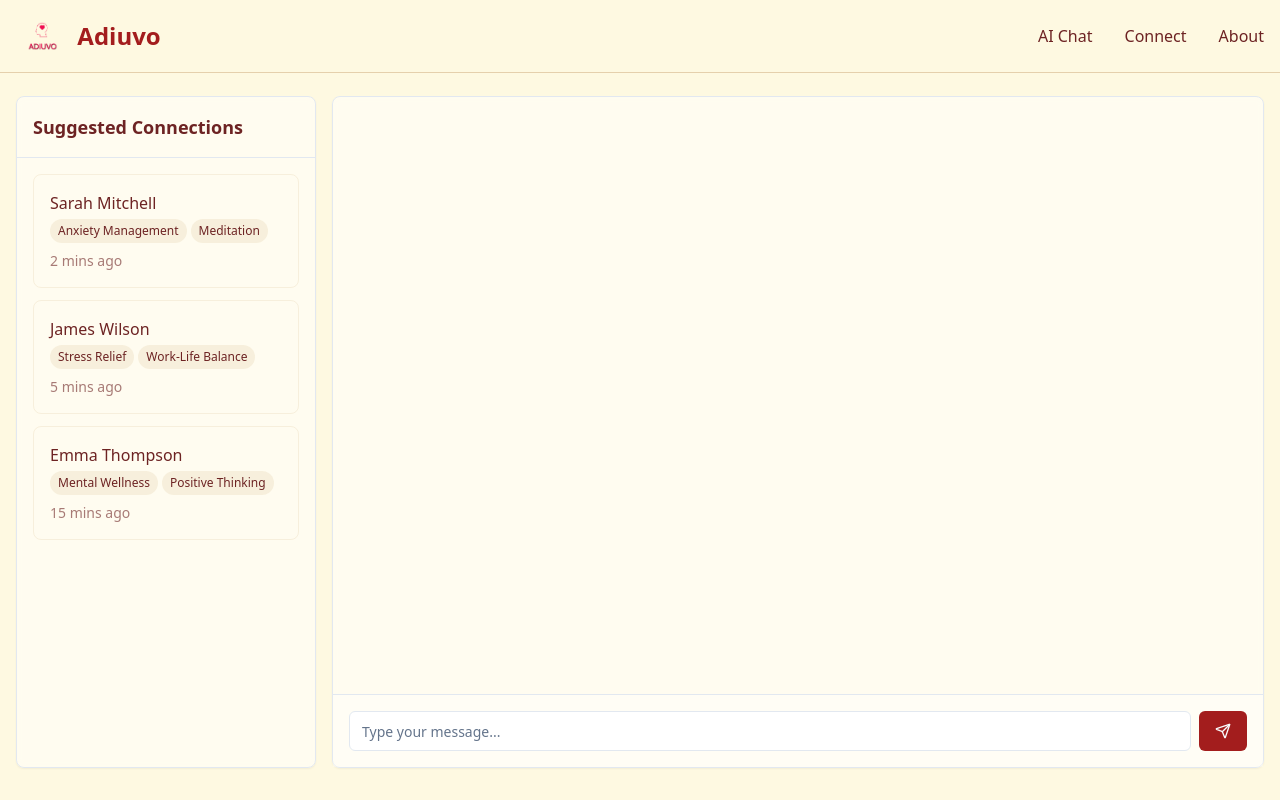
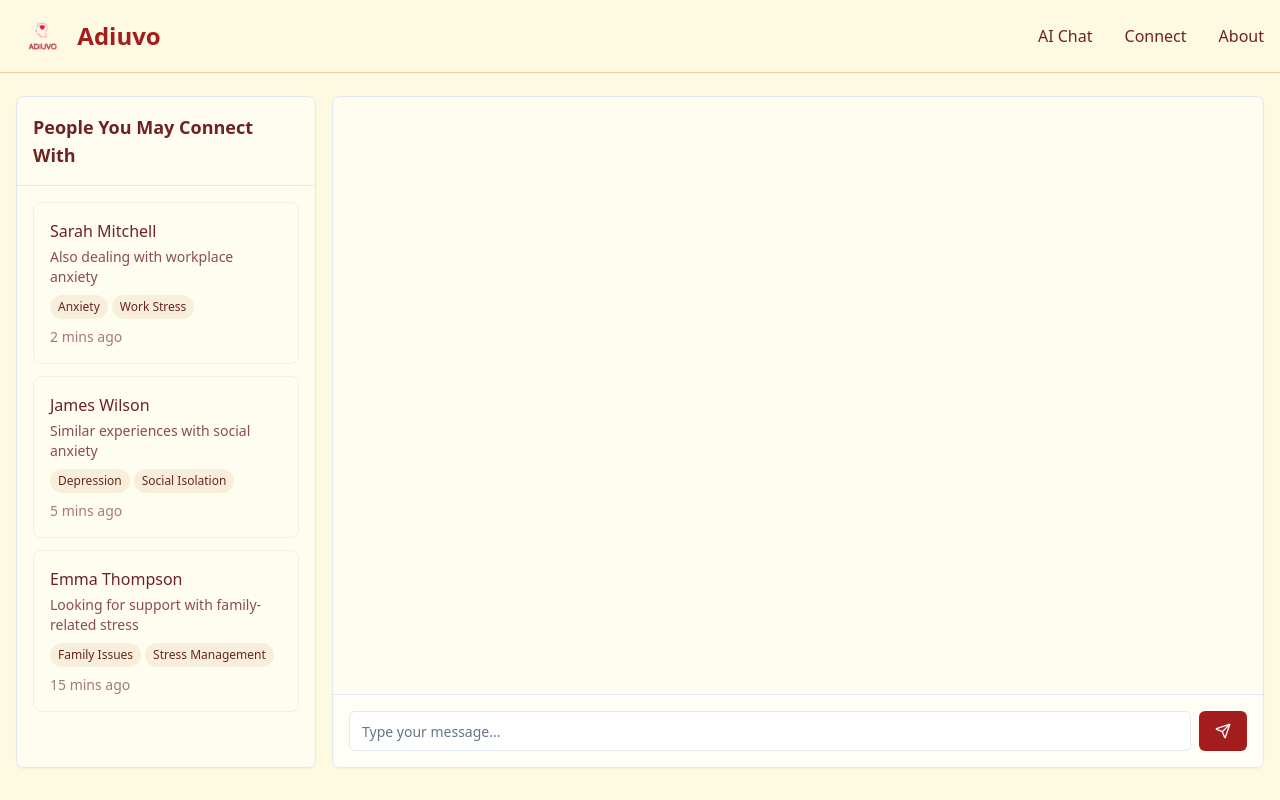
Before and after one commit to ind1254/ai-connective-wellness, a React (Vite) app: page /connect in a window 1280 px wide. Built offline with nearby package versions, Linux system fonts and the light colour scheme.

Commit message:
Update suggested connections logic
Modify the logic for suggested connections to ensure that users are matched based on their similarities, allowing them to chat about their problems.
[skip gpt_engineer]

```diff
--- a/src/pages/Connect.tsx
+++ b/src/pages/Connect.tsx
@@ -15,7 +15,8 @@ interface ChatMessage {
 interface SuggestedUser {
   id: string;
   name: string;
-  interests: string[];
+  concerns: string[];
+  commonality: string;
   lastActive: string;
 }
 
@@ -26,19 +27,22 @@ const Connect = () => {
     {
       id: '1',
       name: 'Sarah Mitchell',
-      interests: ['Anxiety Management', 'Meditation'],
+      concerns: ['Anxiety', 'Work Stress'],
+      commonality: 'Also dealing with workplace anxiety',
       lastActive: '2 mins ago'
     },
     {
       id: '2',
       name: 'James Wilson',
-      interests: ['Stress Relief', 'Work-Life Balance'],
+      concerns: ['Depression', 'Social Isolation'],
+      commonality: 'Similar experiences with social anxiety',
       lastActive: '5 mins ago'
     },
     {
       id: '3',
       name: 'Emma Thompson',
-      interests: ['Mental Wellness', 'Positive Thinking'],
+      concerns: ['Family Issues', 'Stress Management'],
+      commonality: 'Looking for support with family-related stress',
       lastActive: '15 mins ago'
     }
   ]);
@@ -64,7 +68,7 @@ const Connect = () => {
         <div className="col-span-3">
           <Card className="h-full bg-white/50 backdrop-blur-sm">
             <div className="p-4 border-b">
-              <h2 className="text-lg font-semibold text-brown">Suggested Connections</h2>
+              <h2 className="text-lg font-semibold text-brown">People You May Connect With</h2>
             </div>
             <ScrollArea className="h-[calc(100%-4rem)]">
               <div className="p-4 space-y-3">
@@ -74,13 +78,14 @@ const Connect = () => {
                     className="w-full p-4 text-left rounded-lg hover:bg-beige/20 transition-colors border border-beige/30"
                   >
                     <p className="font-medium text-brown">{user.name}</p>
-                    <div className="flex flex-wrap gap-1 mt-1">
-                      {user.interests.map((interest, index) => (
+                    <p className="text-sm text-brown/80 mt-1">{user.commonality}</p>
+                    <div className="flex flex-wrap gap-1 mt-2">
+                      {user.concerns.map((concern, index) => (
                         <span
                           key={index}
                           className="text-xs px-2 py-1 bg-beige/30 rounded-full text-brown"
                         >
-                          {interest}
+                          {concern}
                         </span>
                       ))}
                     </div>
```
